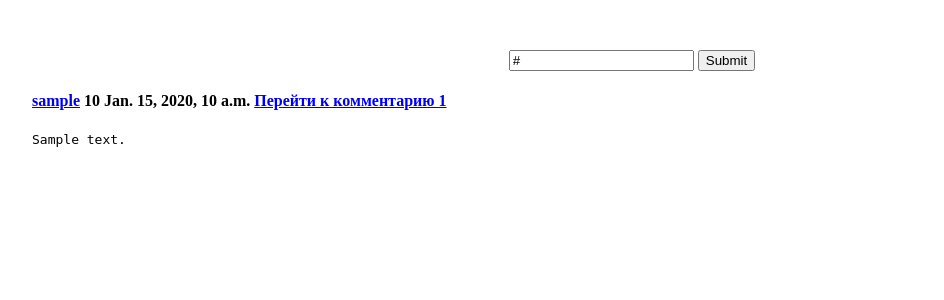
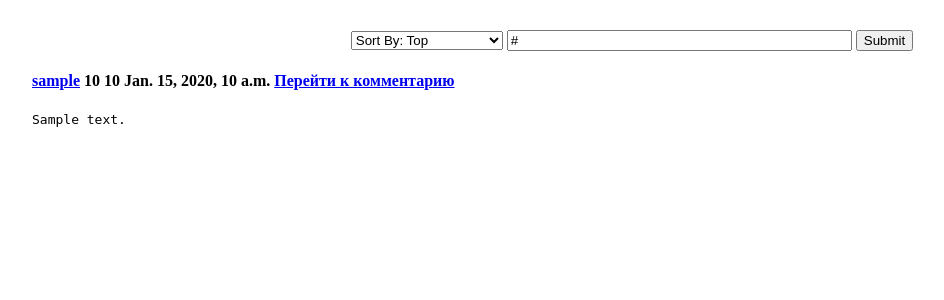
Before and after one commit to ka1z0r/sort-habr-comments, a Django app: template sort_comments/templates/index.html in a window 1280 px wide. Shown: the top 300 px of the page, without its empty margins (8-952 px from the left). Run offline with Django 3.2, Linux system fonts and the light colour scheme; the template is opened without the code that fills it: most values are stand-ins (such as "Sample title", 1, 10 or a date in 2020).

Commit message:
add sort by controversial

```diff
--- a/sort_comments/static/css/styles.css
+++ b/sort_comments/static/css/styles.css
@@ -13,14 +13,12 @@ body {
 ul {
     list-style-type: none;
     margin: 0;
-    /*flex: 9;*/
-    /*padding: 0;*/
 }
 
 pre { white-space: normal; }
 
 form {
-    margin-top: 50px;
+    margin-top: 30px;
     text-align: center;
 }
 
--- a/sort_comments/templates/index.html
+++ b/sort_comments/templates/index.html
@@ -9,15 +9,23 @@
 <body>
 <form method="POST">
     {% csrf_token %}
-    <input type="text" name="habr_url" value="{{ habr_url }}" placeholder="https://habr.com/ru/post/348728/">
+    <label for="sort-select"></label>
+
+    <select name="Sort By:" id="sort-select">
+        <option value="top" selected>Sort By: Top</option>
+        <option value="controversial">Sort By: Controversial</option>
+    </select>
+    <input type="text" name="habr_url" value="{{ habr_url }}" size="40"
+           placeholder="https://habr.com/ru/post/348728/">
     <button type="submit">Submit</button>
 </form>
 <ul>
     {% if comments %}
     {% for comment in comments %}
     <li>
-        <h4><a target="_blank" href="{{ comment.user_url }}">{{ comment.username }}</a> <span class='score'> {{ comment.score }}</span>
-            {{ comment.time }} <a target="_blank" href="{{ comment.comment_url }}">Перейти к комментарию {{ comment.id }}</a></h4>
+        <h4><a target="_blank" href="{{ comment.user_url }}">{{ comment.username }}</a> <span class='score'>
+            {{ comment.score }}</span> {{ comment.votes }} {{ comment.time }}
+            <a target="_blank" href="{{ comment.comment_url }}">Перейти к комментарию </a></h4>
         <pre>{{ comment.raw_comment|safe }}</pre>
     </li>
     {% endfor %}
```
Also changed, not shown: sort_comments/views.py (+19 -7 lines).
